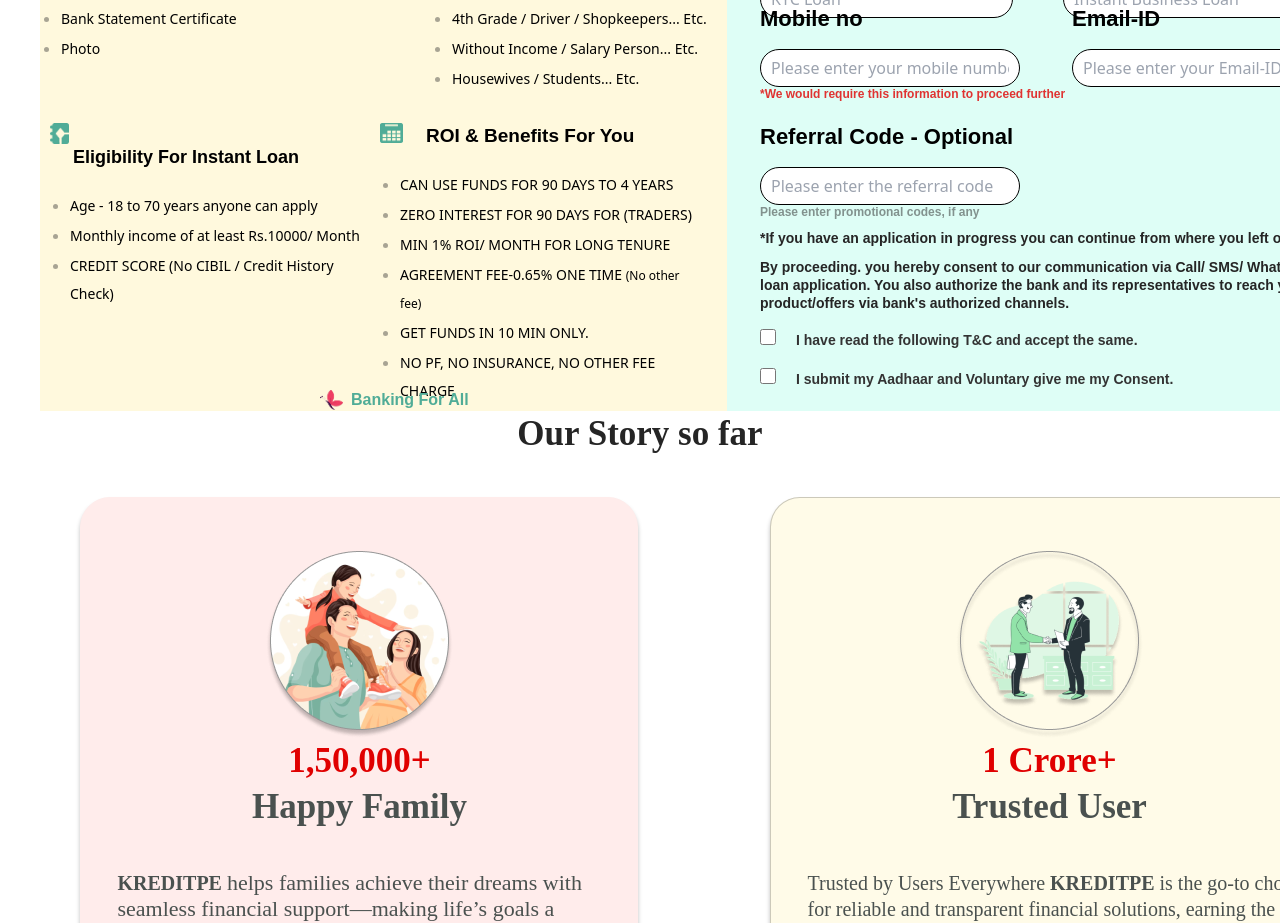
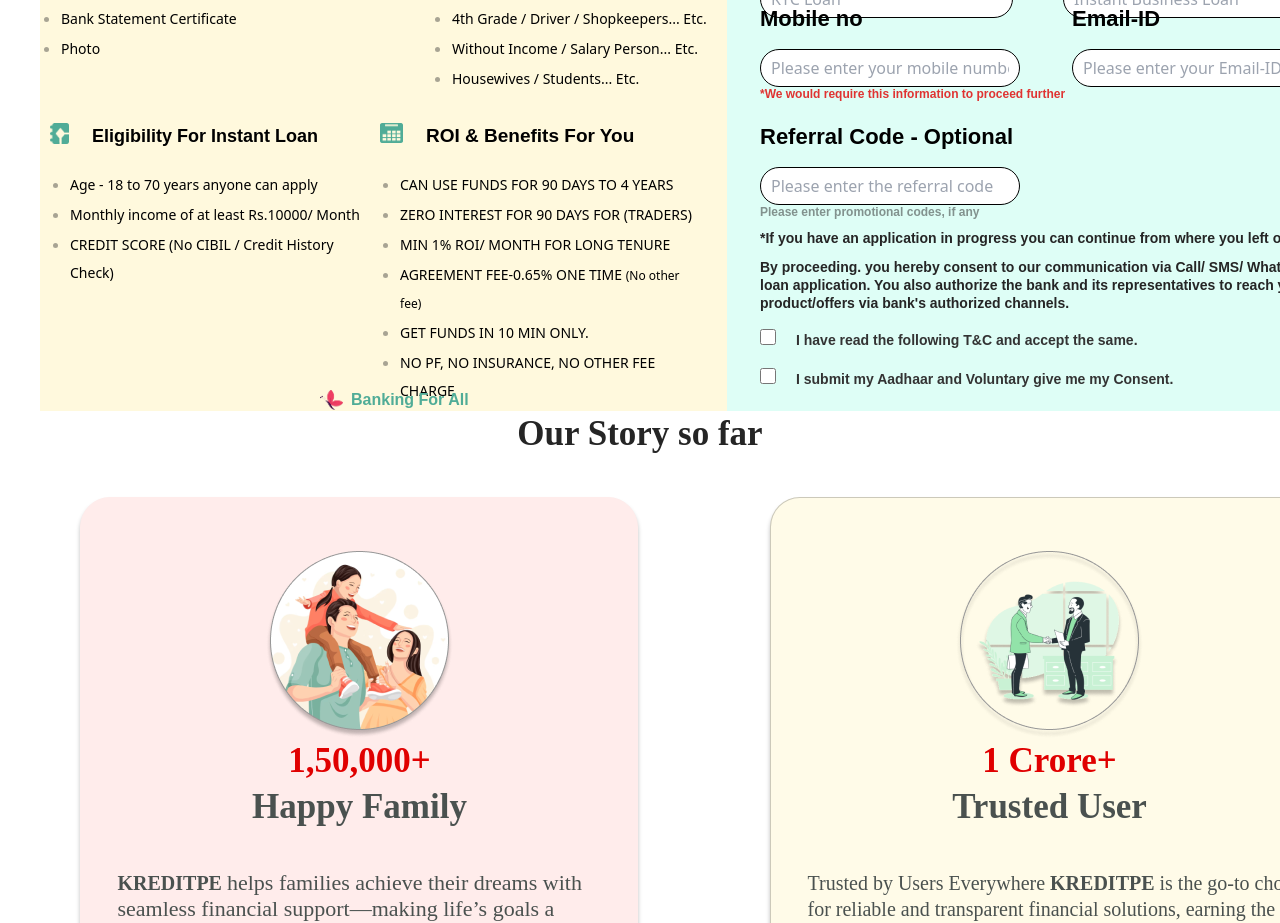
Before and after one commit to Vijaysharmagpj/Client_Project, a React (Create React App) app: page / in a window 1280 px wide. Shown: the part 1120-2043 px from the top of the page. Built offline with nearby package versions, Linux system fonts and the light colour scheme.

Commit message:
"last final"

```diff
--- a/src/Component/FormandInfo.js
+++ b/src/Component/FormandInfo.js
@@ -57,7 +57,7 @@ const FormandInfo = () => {
 
                     <div className="row row-spaced">
                         <div className="box1">
-                            <div className="firstheading">
+                            <div className="firstheading1">
                                 <img src={images?.eligible} alt="eligible" className="img1" />
                                 <div className="headName3">Eligibility For Instant Loan</div>
                             </div>
```
